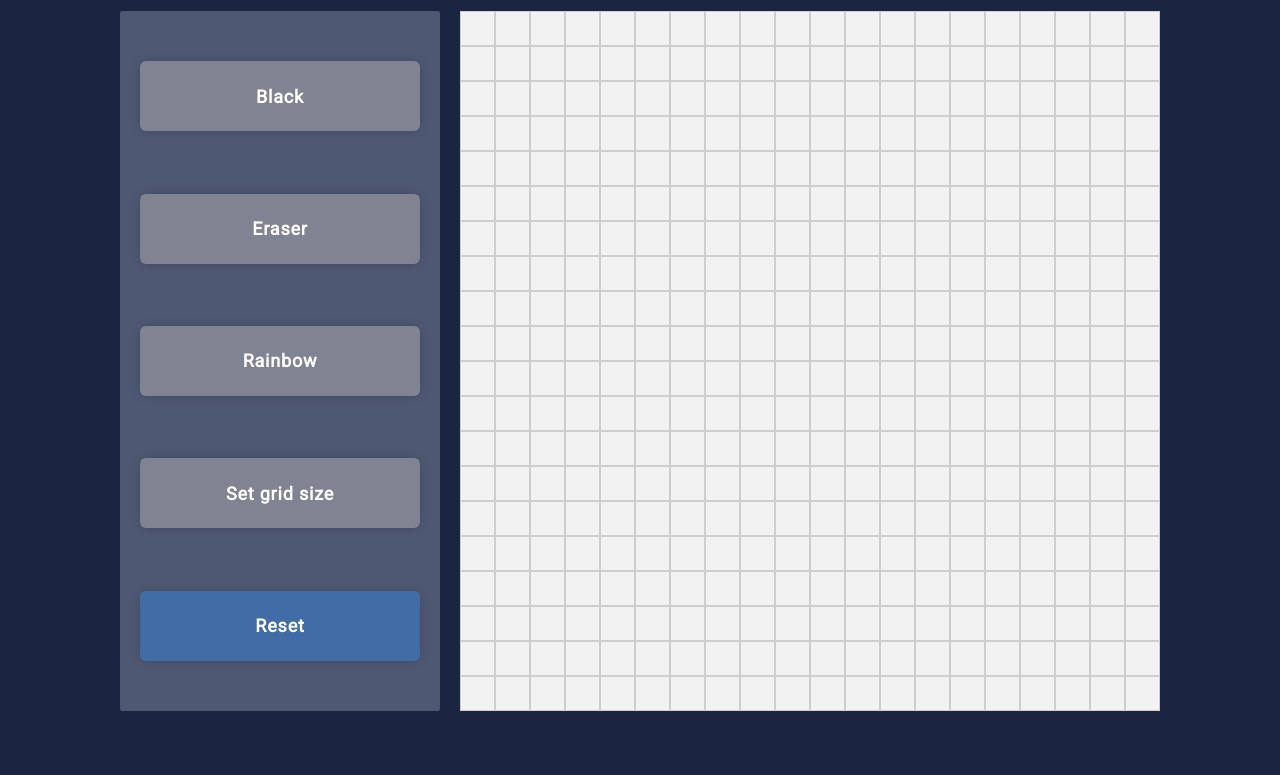
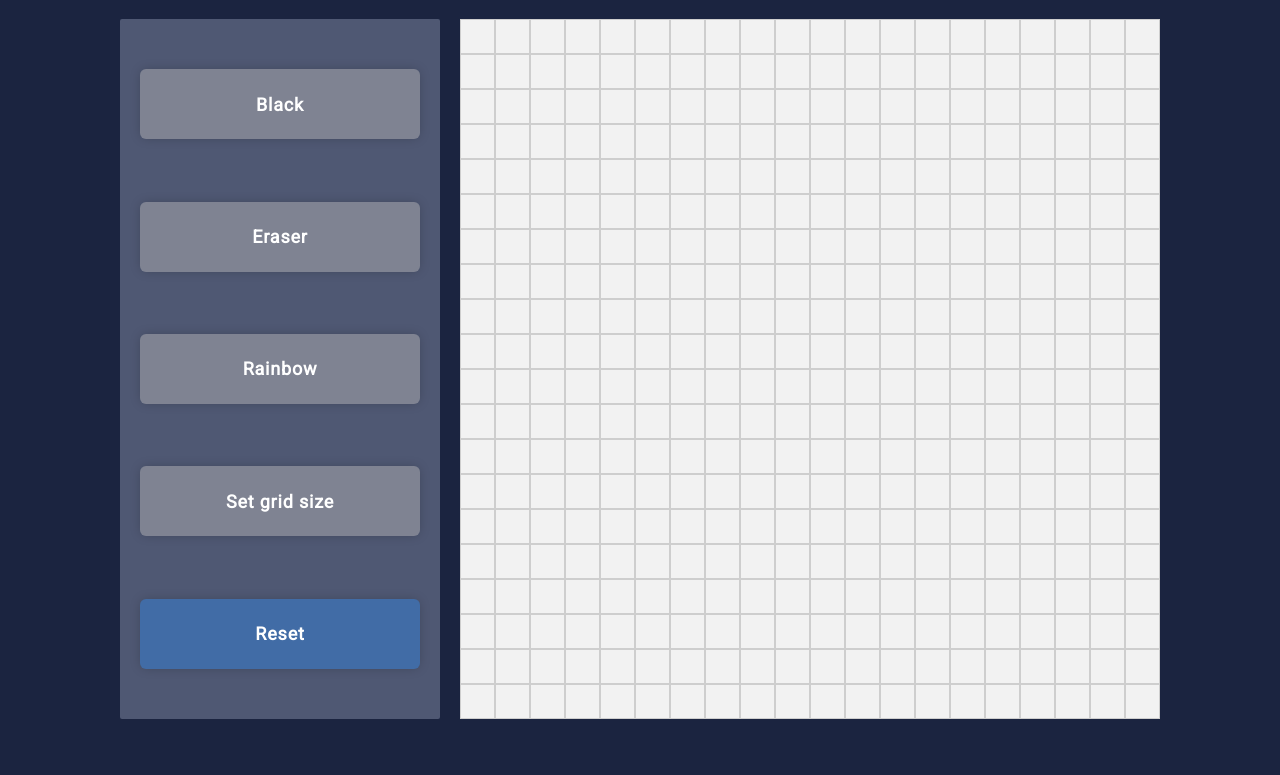
Before and after one commit to laur-ns/etch-a-sketch, a plain HTML site: page index.html in a window 1280 px wide. Shown: the part 132-907 px from the top of the page. Drawn offline with Linux system fonts and the light colour scheme.

Commit message:
Set plan

```diff
--- a/style.css
+++ b/style.css
@@ -10,9 +10,6 @@ html {
 
 body {
   width: 100%;
-  margin: 0;
-  padding: 5%;
-  padding-top: 0;
 }
 
 .titleContainer {
@@ -44,6 +41,7 @@ a:hover {
   width: 1000px;
   gap: 20px;
   margin: 0 auto;
+  margin-bottom: 50px;
 }
 
 .controls {
@@ -110,3 +108,7 @@ button:active {
   box-sizing: border-box;
   flex-grow: 1;
 }
+
+.square:hover {
+  background-color: #e6e6e6;
+}
```
Also changed, not shown: script.js (line endings or trailing spaces), 1 other file.
